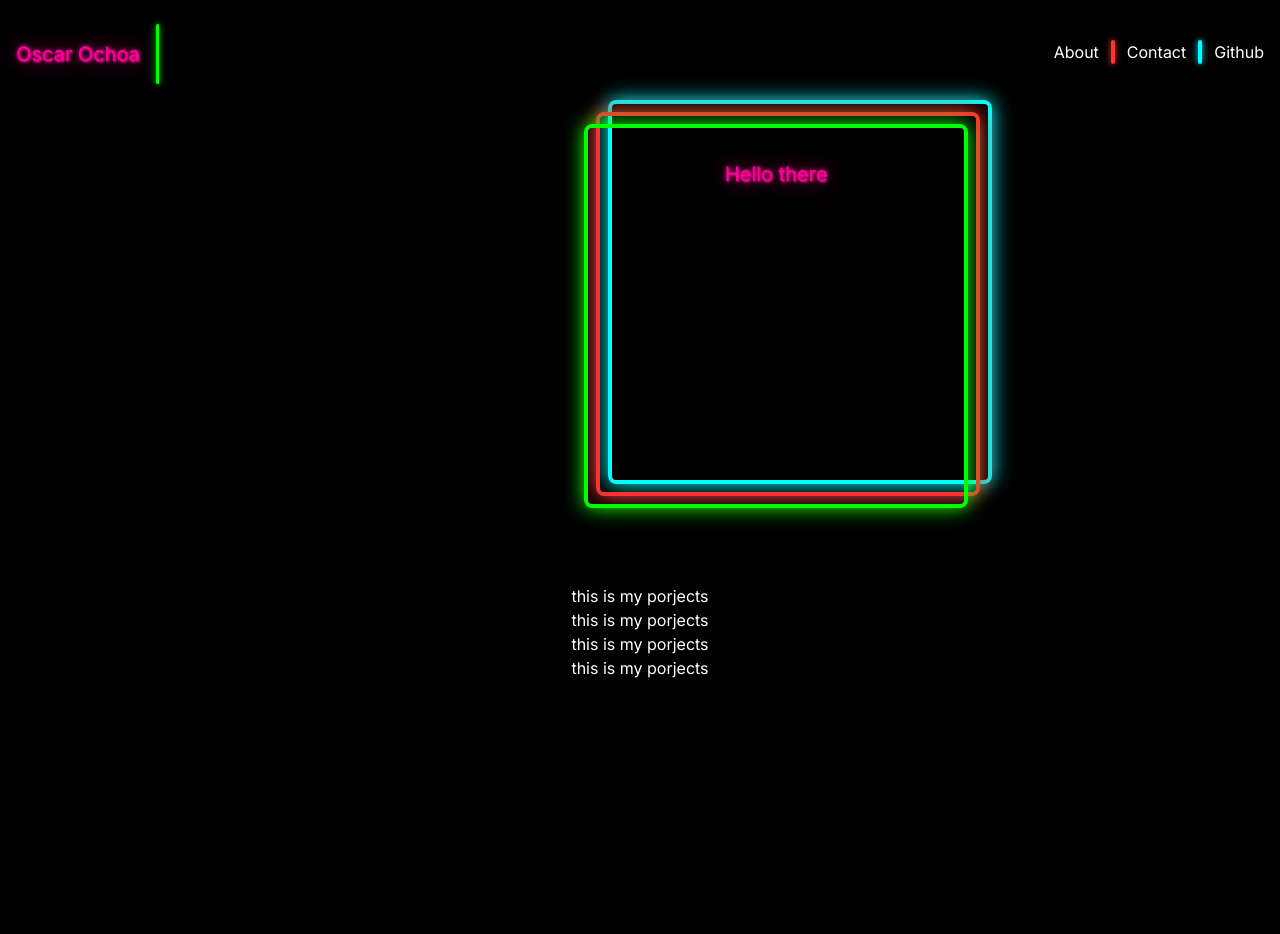
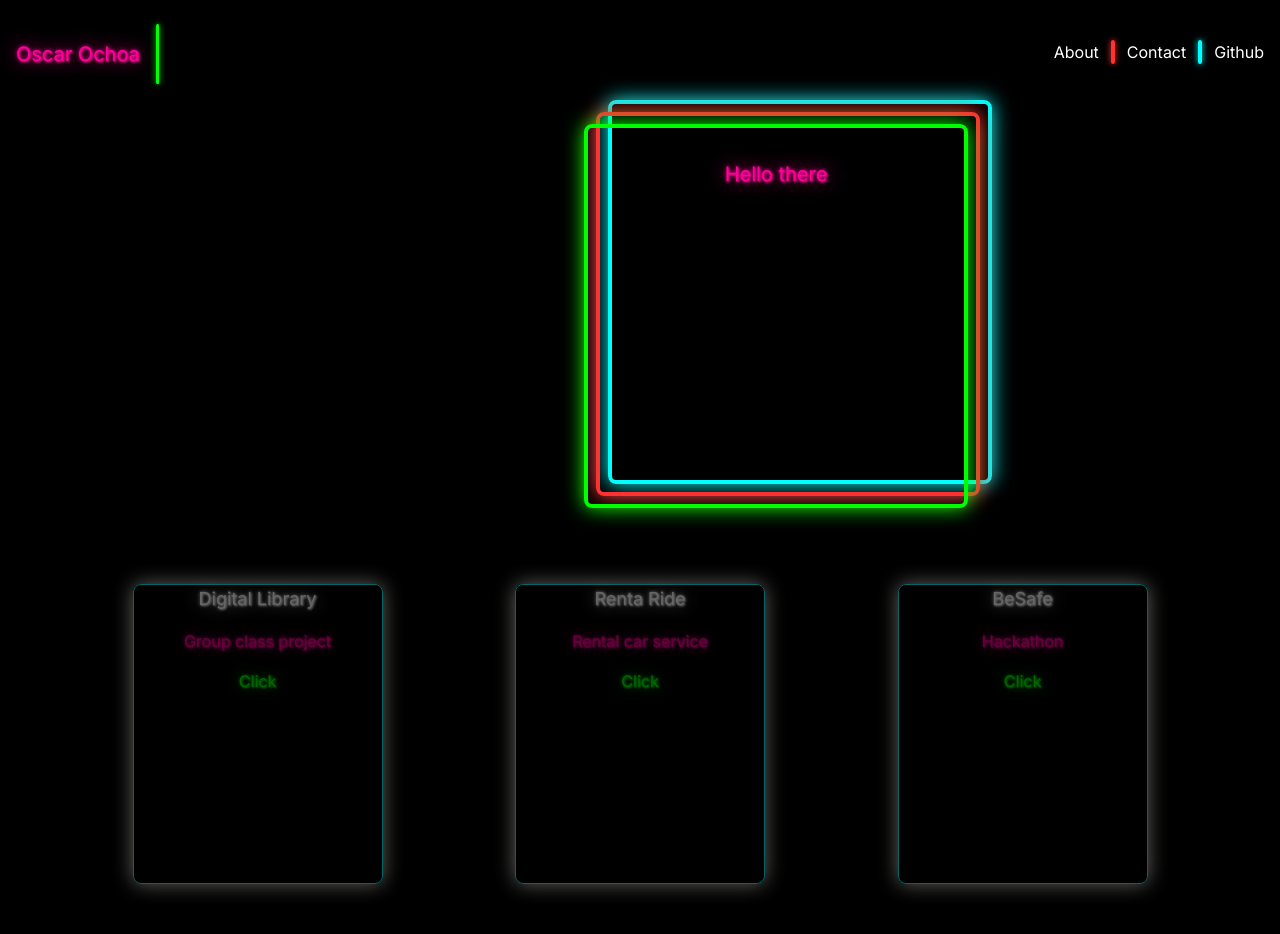
Before and after one commit to bustyAI/portfolio, a Next.js app: page / in a window 1280 px wide. Shown: the top 934 px of the page. Built offline with nearby package versions, Linux system fonts and the light colour scheme.

Commit message:
adding animations

```diff
--- a/app/globals.css
+++ b/app/globals.css
@@ -12,6 +12,28 @@ body {
   text-shadow: 1px 1px 2px #FF0099, 0 0 1em #FF0099, 0 0 0.2em #FF0099;
 }
 
+.neon__text {
+  text-shadow: 1px 1px 2px #FF0099, 0 0 1em #FF0099, 0 0 0.2em #FF0099;
+  color: #FF0099;
+}
+
+.neon__text_green {
+  text-shadow: 1px 1px 2px #00FF00, 0 0 1em #00FF00, 0 0 0.2em #00FF00;
+  color: #00FF00;
+}
+
+.neon__text_red {
+  text-shadow: 1px 1px 2px #FF3131, 0 0 1em #FF3131, 0 0 0.2em #FF3131;
+  color: #FF3131;
+}
+
+.neon__text_white {
+  text-shadow: 1px 1px 2px white, 0 0 1em white, 0 0 0.2em white;
+  color: white;
+}
+
+/* END */
+
 /* Navbar Styles */
 .navbar {
   @apply flex flex-1 w-full flex-row justify-between items-start  mt-6
@@ -20,10 +42,7 @@ body {
   @apply text-neon-pink sm:text-lg md:text-lg lg:text-xl
 }
 
-.neon__text {
-  text-shadow: 1px 1px 2px #FF0099, 0 0 1em #FF0099, 0 0 0.2em #FF0099;
-  color: #FF0099;
-}
+
 
 .navbar__name {
   text-shadow: 1px 1px 2px #FF0099, 0 0 1em #FF0099, 0 0 0.2em #FF0099;
@@ -86,4 +105,113 @@ body {
   display: inline-block;
   animation: disappear 0.5s ease-in-out forwards;
 }
+
+/* Flickering Animation */
+@keyframes flicker {
+  0%, 19.999%, 22%, 62.999%, 64%, 64.999%, 70%, 100% {
+    opacity: 1;
+  }
+
+  20%, 21.999%, 63%, 63.999%, 65%, 69.999% {
+    opacity: 0.8;
+  }
+
+  23%, 61.999%, 65.999%, 69% {
+    opacity: 0.6;
+  }
+
+  70.999%, 72%, 100% {
+    opacity: 0.3;
+  }
+
+  73%, 97.999%, 99.999% {
+    opacity: 0.1;
+  }
+}
+
+.flicker {
+  animation: flicker 5s infinite;
+  animation-delay: 8s;
+}
+
+@keyframes flicker2 {
+  0%, 19.999%, 22%, 62.999%, 64%, 64.999%, 70%, 100% {
+    opacity: 1;
+  }
+
+  20%, 21.999%, 63%, 63.999%, 65%, 69.999% {
+    opacity: 0.8;
+  }
+
+  23%, 61.999%, 65.999%, 69% {
+    opacity: 0.6;
+  }
+
+  70.999%, 72%, 100% {
+    opacity: 0.3;
+  }
+
+  73%, 97.999%, 99.999% {
+    opacity: 0.1;
+  }
+}
+
+.flicker2 {
+  animation: flicker 3s infinite;
+  animation-delay: 7s;
+}
+
+@keyframes flicker3 {
+  0%, 19.999%, 22%, 62.999%, 64%, 64.999%, 70%, 100% {
+    opacity: 1;
+  }
+
+  20%, 21.999%, 63%, 63.999%, 65%, 69.999% {
+    opacity: 0.8;
+  }
+
+  23%, 61.999%, 65.999%, 69% {
+    opacity: 0.6;
+  }
+
+  70.999%, 72%, 100% {
+    opacity: 0.3;
+  }
+
+  73%, 97.999%, 99.999% {
+    opacity: 0.1;
+  }
+}
+
+.flicker3 {
+  animation: flicker 6s infinite;
+  animation-delay: 6s;
+}
+
+@keyframes flicker4 {
+  0%, 19.999%, 22%, 62.999%, 64%, 64.999%, 70%, 100% {
+    opacity: 1;
+  }
+
+  20%, 21.999%, 63%, 63.999%, 65%, 69.999% {
+    opacity: 0.8;
+  }
+
+  23%, 61.999%, 65.999%, 69% {
+    opacity: 0.6;
+  }
+
+  70.999%, 72%, 100% {
+    opacity: 0.3;
+  }
+
+  73%, 97.999%, 99.999% {
+    opacity: 0.1;
+  }
+}
+
+.flicker4 {
+  animation: flicker 10s infinite;
+  animation-delay: 3s;
+}
 /* END */
--- a/app/page.js
+++ b/app/page.js
@@ -8,7 +8,12 @@ export default function Home() {
       <Navbar />
 
       <Headshot />
-      <ProjectCard />
+      <div className='flex flex-row justify-evenly items-center flex-wrap'>
+        <ProjectCard title={"Digital Library"} desc={"Group class project"} animation={"flicker"} />
+        <ProjectCard title="Renta Ride" desc={"Rental car service"} link={"https://renta-ride.vercel.app/"} animation={"flicker2"} />
+        <ProjectCard title={"BeSafe"} desc={"Hackathon"} animation={"flicker3"} />
+
+      </div>
 
     </main>
   )
--- a/components/ProjectCard.jsx
+++ b/components/ProjectCard.jsx
@@ -1,17 +1,20 @@
+"use client"
 import React from 'react';
+import { useState } from 'react';
 
-const ProjectCard = () => {
+const ProjectCard = ({ title, desc, link, animation }) => {
+    const [isHovered, setIsHovered] = useState(false);
+
     return (
-        <div className='flex flex-col my-[500px] '>
-            <div className='flex flex-row flex-wrap justify-evenly'>
-                <div>
-                    <p>this is my porjects</p>
-                    <p>this is my porjects</p>
-                    <p>this is my porjects</p>
-                    <p>this is my porjects</p>
-                </div>
+        <div className='flex flex-col my-[500px] justify-center items-center'>
+            <div className=' relative border border-neon-blue shadow-neon-white-frame w-[250px] h-[300px] opacity-40 hover:opacity-100 rounded-lg'>
+
+                <p className={`neon__text_white text-lg mx-4 text-center ${isHovered ? '' : animation}`}>{title}</p>
+                <p className={`neon__text my-4 text-center`}>{desc}</p>
+                <p className=' text-center my-4 mx-4'><a className='neon__text_green' href={`${link}`}>Click</a></p>
+
             </div>
-        </div>
+        </div >
     );
 }
 
--- a/tailwind.config.js
+++ b/tailwind.config.js
@@ -19,6 +19,7 @@ module.exports = {
         'neon-blue': '#00FFFF',
         'neon-purple': '#9D00FF',
         'neon-pink': '#FF0099',
+        'neon-yellow': '#FFFF00',
 
         'muted-blue': '#3A6F9E'
       },
@@ -26,12 +27,15 @@ module.exports = {
         'neon-red-frame': '0px 0px 20px 0px #FF3131',
         'neon-blue-frame': '0px 0px 20px 0px #00FFFF',
         'neon-green-frame': '0px 0px 20px 0px #00FF00',
+        'neon-white-frame': '0px 0px 20px 0px #F6F5EE',
 
         'neon-red-bar': '0px 0px 6px 0px #FF3131',
         'neon-blue-bar': '0px 0px 6px 0px #00FFFF',
         'neon-green-bar': '0px 0px 6px 0px #00FF00',
 
-        'neon-pink-name': '0px 0px 20px 0px #FF0099'
+        'neon-pink-name': '0px 0px 20px 0px #FF0099',
+
+        'neon-blue-flicker': '0px 0px 10px 0px #00FFFF'
       }
     },
   },
```
